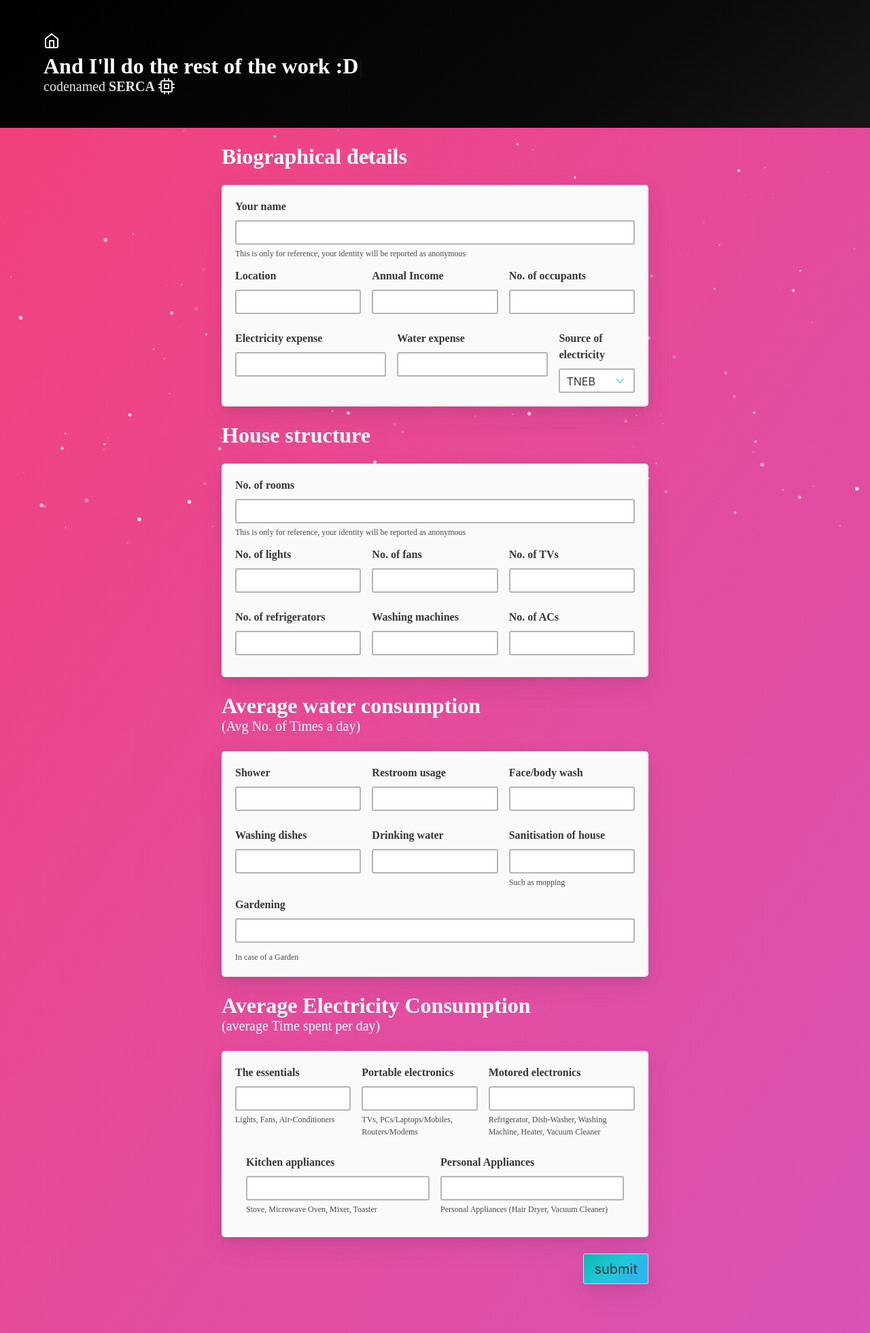
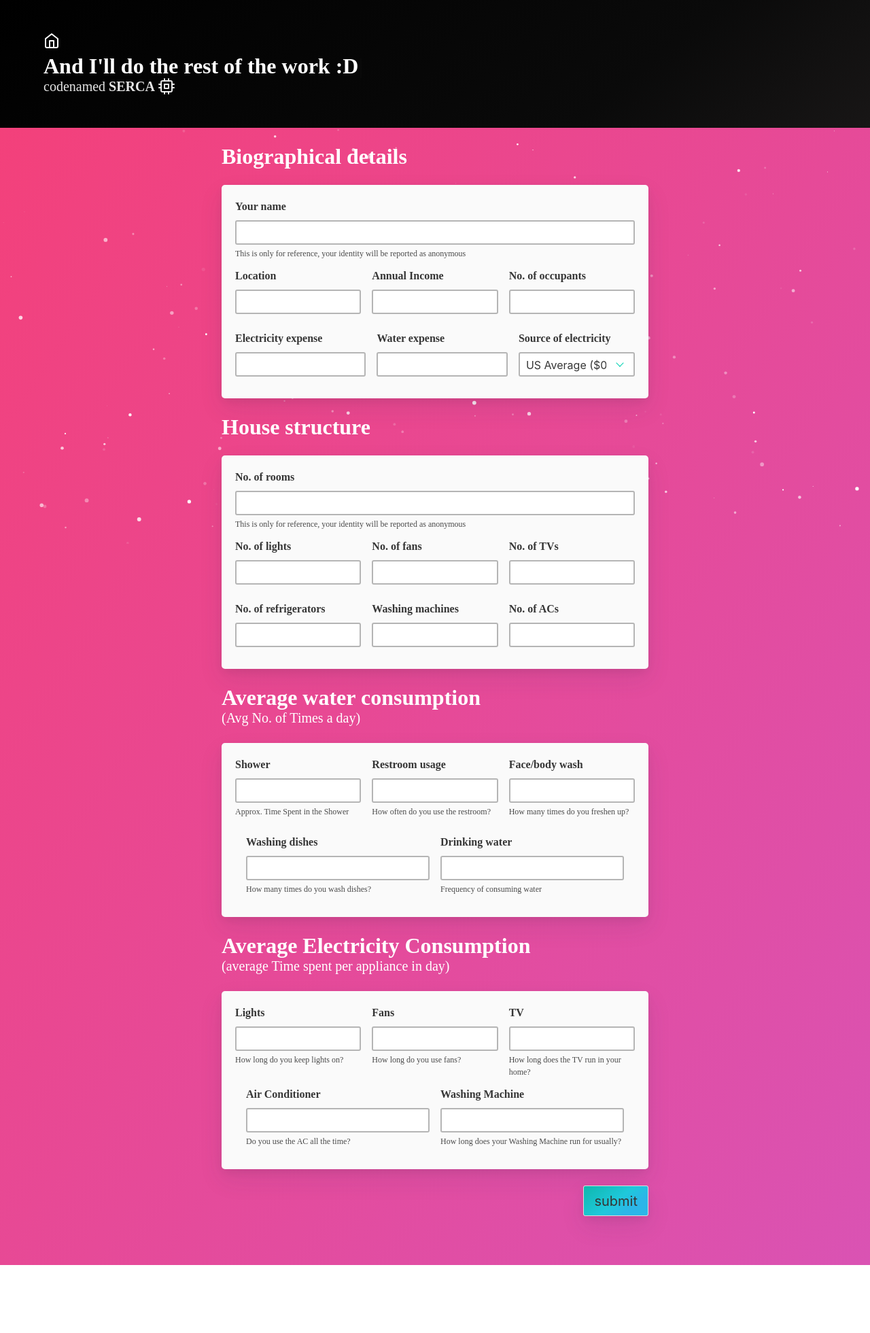
Before and after one commit to vishhvak/S.E.R.C.A, a Django app: page /form/ in a window 1280 px wide. Shown: the whole page at 68% size. After the commit the page ends 1861 px from the top, so only its background shows below. Run offline with Django 3.2, Linux system fonts and the light colour scheme; some libraries are stand-ins or nearby versions; some web fonts are replaced.

Commit message:
Defined Names and vars for form inputs

```diff
--- a/home/templates/form.html
+++ b/home/templates/form.html
@@ -47,11 +47,8 @@
 
 	<div class="columns">
      	<div class="column is-half is-offset-one-quarter">
-
      		<h1 class="title">Biographical details</h1>
-
      		<div class="box">
-
      			<form method="post" action="/graph/">
      				{% csrf_token %}
      			<div class="field">
@@ -105,7 +102,7 @@
 					  <p class="control">
 					    <span class="select is-fullwidth">
 					      <select>
-					        <option selected>TNEB</option>
+					        <option selected>US Average ($0.12/KWh)</option>
 					        <option>Solar</option>
 					        <option>Not sure</option>
 					      </select>
@@ -117,9 +114,7 @@
      		</div>
 
      		<h1 class="title">House structure</h1>
-
      		<div class="box">
-
      			<div class="field">
 				  <label class="label">No. of rooms</label>
 				  <div class="control">
@@ -139,14 +134,14 @@
 					<div class="field">
 					  <label class="label">No. of fans</label>
 					  <div class="control">
-					    <input class="input" type="text">
+					    <input class="input" type="text" name="fans">
 					  </div>
 					</div>
 					&nbsp;&nbsp;&nbsp;&nbsp;
 					<div class="field">
 					  <label class="label">No. of TVs</label>
 					  <div class="control">
-					    <input class="input" type="text">
+					    <input class="input" type="text" name="TV">
 					  </div>
 					</div>
 				</div>
@@ -155,27 +150,26 @@
 	     			<div class="field">
 					  <label class="label">No. of refrigerators</label>
 					  <div class="control">
-					    <input class="input" type="text">
+					    <input class="input" type="text" name="fridge">
 					  </div>
 					</div>
 					&nbsp;&nbsp;&nbsp;&nbsp;
 					<div class="field">
 					  <label class="label">Washing machines</label>
 					  <div class="control">
-					    <input class="input" type="text">
+					    <input class="input" type="text" name="wash">
 					  </div>
 					</div>
 					&nbsp;&nbsp;&nbsp;&nbsp;
 					<div class="field">
 					  <label class="label">No. of ACs</label>
 					  <div class="control">
-					    <input class="input" type="text">
+					    <input class="input" type="text" name="AC">
 					  </div>
 					</div>
 				</div>
 
      		</div>
-
 
      		<h1 class="title">Average water consumption</h1>
      		<h2 class="subtitle">(Avg No. of Times a day)</h2>
@@ -184,103 +178,93 @@
 	     			<div class="field">
 					  <label class="label">Shower</label>
 					  <div class="control">
-					    <input class="input" type="text">
+					    <input class="input" type="text" name="shower">
 					  </div>
+					  <p class="help">Approx. Time Spent in the Shower</p>
 					</div>
 					&nbsp;&nbsp;&nbsp;&nbsp;
 					<div class="field">
 					  <label class="label">Restroom usage </label>
 					  <div class="control">
-					    <input class="input" type="text">
+					    <input class="input" type="text" name="rest">
 					  </div>
+					  <p class="help">How often do you use the restroom?</p>
 					</div>
 					&nbsp;&nbsp;&nbsp;&nbsp;
 					<div class="field">
 					  <label class="label">Face/body wash</label>
 					  <div class="control">
-					    <input class="input" type="text">
+					    <input class="input" type="text" name="fresh">
 					  </div>
+					  <p class="help">How many times do you freshen up?</p>
+					</div>
+				</div>
+
+
+				<div class="field is-grouped is-grouped-centered">
+	     			<div class="field">
+					  <label class="label">Washing dishes</label>
+					  <div class="control">
+					    <input class="input" type="text" name="washdish">
+					  </div>
+					  <p class="help">How many times do you wash dishes?</p>
+					</div>
+					&nbsp;&nbsp;&nbsp;&nbsp;
+					<div class="field">
+					  <label class="label">Drinking water</label>
+					  <div class="control">
+					    <input class="input" type="text" name="drink">
+					  </div>
+					  <p class="help">Frequency of consuming water</p>
+					</div>
+				</div>
+			</div>
+
+			<h1 class="title">Average Electricity Consumption</h1>
+     		<h2 class="subtitle">(average Time spent per appliance in day)</h2>
+     		<div class="box">
+
+     			<div class="field is-grouped is-grouped-centered">
+	     			<div class="field">
+					  <label class="label">Lights</label>
+					  <div class="control">
+					    <input class="input" type="text" name="lightstime">
+					  </div>
+					  <p class="help">How long do you keep lights on?</p>
+					</div>
+					&nbsp;&nbsp;&nbsp;&nbsp;
+					<div class="field">
+					  <label class="label">Fans</label>
+					  <div class="control">
+					    <input class="input" type="text" name="fantime">
+					  </div>
+					  <p class="help">How long do you use fans?</p>
+					</div>
+					&nbsp;&nbsp;&nbsp;&nbsp;
+					<div class="field">
+					  <label class="label">TV</label>
+					  <div class="control">
+					    <input class="input" type="text" name="tvtime">
+					  </div>
+					  <p class="help">How long does the TV run in your home?</p>
 					</div>
 				</div>
 
 				<div class="field is-grouped is-grouped-centered">
 	     			<div class="field">
-					  <label class="label">Washing dishes</label>
+					  <label class="label">Air Conditioner</label>
 					  <div class="control">
-					    <input class="input" type="text">
+					    <input class="input" type="text" name="ACtime">
 					  </div>
+					  <p class="help">Do you use the AC all the time?</p>
 					</div>
 					&nbsp;&nbsp;&nbsp;&nbsp;
 					<div class="field">
-					  <label class="label">Drinking water</label>
+					  <label class="label">Washing Machine</label>
 					  <div class="control">
-					    <input class="input" type="text">
+					    <input class="input" type="text" name="WMtime">
 					  </div>
-					</div>
-					&nbsp;&nbsp;&nbsp;&nbsp;
-					<div class="field">
-					  <label class="label">Sanitisation of house</label>
-					  <div class="control">
-					    <input class="input" type="text">
-					  </div>
-					  <p class="help">Such as mopping</p>
-					</div>
-				</div>
-
-				<div class="field">
-					  <label class="label">Gardening</label>
-					  <div class="control">
-					    <input class="input" type="text">
-					  </div>
-					</div>
-					<p class="help">In case of a Garden</p>
-				</div>
-
-			<h1 class="title">Average Electricity Consumption</h1>
-     		<h2 class="subtitle">(average Time spent per day)</h2>
-     		<div class="box">
-
-     			<div class="field is-grouped is-grouped-centered">
-	     			<div class="field">
-					  <label class="label">The essentials</label>
-					  <div class="control">
-					    <input class="input" type="text">
-					  </div>
-					  <p class="help">Lights, Fans, Air-Conditioners</p>
-					</div>
-					&nbsp;&nbsp;&nbsp;&nbsp;
-					<div class="field">
-					  <label class="label">Portable electronics</label>
-					  <div class="control">
-					    <input class="input" type="text">
-					  </div>
-					  <p class="help">TVs, PCs/Laptops/Mobiles, Routers/Modems</p>
-					</div>
-					&nbsp;&nbsp;&nbsp;&nbsp;
-					<div class="field">
-					  <label class="label">Motored electronics</label>
-					  <div class="control">
-					    <input class="input" type="text">
-					  </div>
-					  <p class="help">Refrigerator, Dish-Washer, Washing Machine, Heater, Vacuum Cleaner</p>
-					</div>
-				</div>
-
-				<div class="field is-grouped is-grouped-centered">
-	     			<div class="field">
-					  <label class="label">Kitchen appliances</label>
-					  <div class="control">
-					    <input class="input" type="text">
-					  </div>
-					  <p class="help">Stove, Microwave Oven, Mixer, Toaster</p>
-					</div>
-					&nbsp;&nbsp;&nbsp;&nbsp;
-					<div class="field">
-					  <label class="label">Personal Appliances</label>
-					  <div class="control">
-					    <input class="input" type="text">
-					  </div>
-					  <p class="help">Personal Appliances (Hair Dryer, Vacuum Cleaner)</p>
+					  <p class="help">How long does your Washing Machine run for usually?</p>
 					</div>
 				</div>
 
--- a/home/views.py
+++ b/home/views.py
@@ -9,6 +9,21 @@ def form(request):
 def graph(request):
 	if request.method == 'POST':
 		lights = request.POST['lights']
+		fans = request.POST['fans']
+		TV = request.POST['TV']
+		fridge = request.POST['fridge']
+		wash = request.POST['wash']
+		AC = request.POST['AC']
+		shower = request.POST['shower']
+		rest = request.POST['rest']
+		fresh = request.POST['fresh']
+		washdish = request.POST['washdish']
+		drink = request.POST['drink']
+		lightstime = request.POST['lightstime']
+		fantime = request.POST['fantime']
+		tvtime = request.POST['tvtime']
+		ACtime = request.POST['ACtime']
+		WMtime = request.POST['WMtime']
 		if lights:
 			print(lights)
 		return render(request, 'graph.html',
```
Also changed, not shown: home/templates/graph.html (+25 -27 lines), 2 other files.
